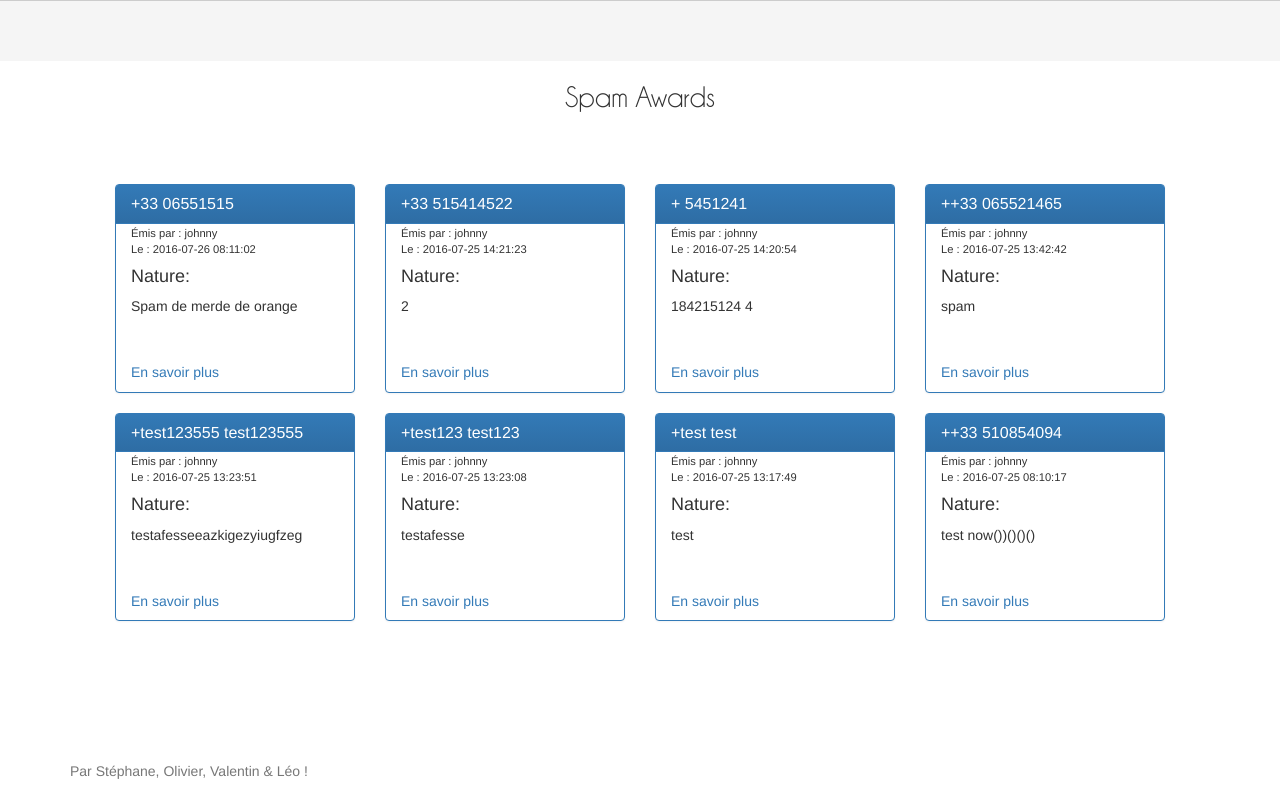
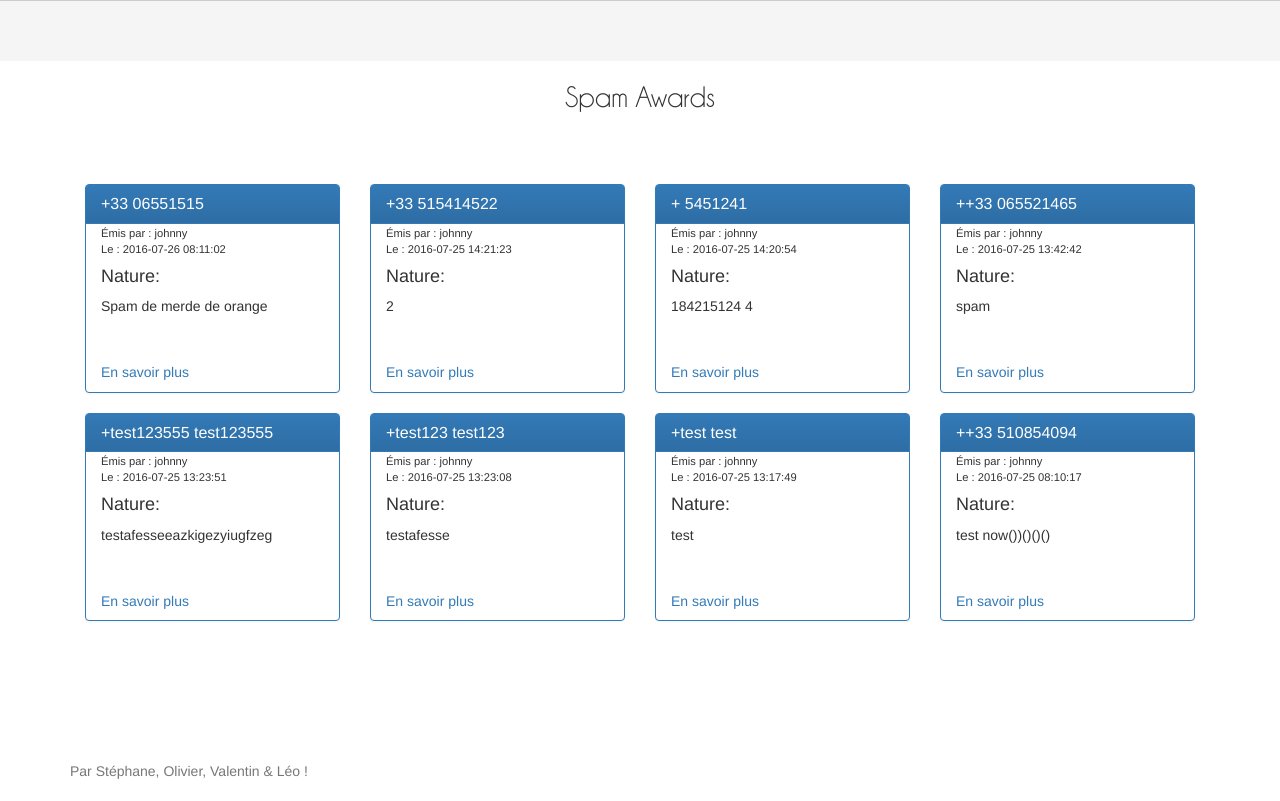
Before and after one commit to MUCHZER/SpamReporter, a PHP site: page / in a window 1280 px wide. Shown: the part 824-1625 px from the top of the page. Run offline with PHP 8.4, Linux system fonts and the light colour scheme; data comes from the database, SQL or seed files in the repository; some libraries are stand-ins or nearby versions.

Commit message:
change some boostrap class in index.twig
Signed-off-by: FarisOlivier <olivier.l@codeur.online>

```diff
--- a/view/index.twig
+++ b/view/index.twig
@@ -10,7 +10,7 @@
     <h2 class="text-center">Spam Awards</h2>
     </div>
 
-    <div class="row container-fluid" id="box">
+    <div class="container" id="box">
 
       {% include 'box.twig' %}
     </div>
```
